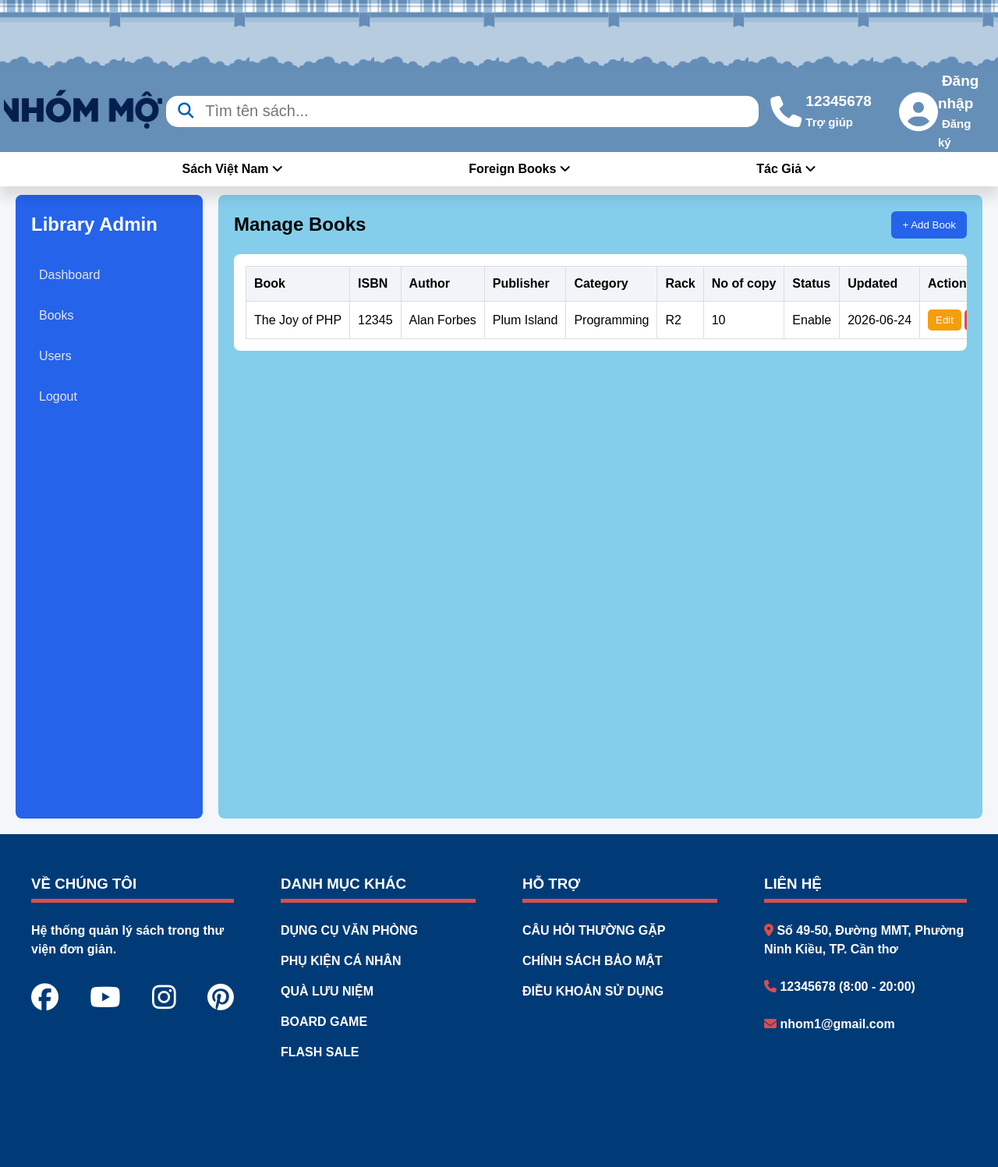
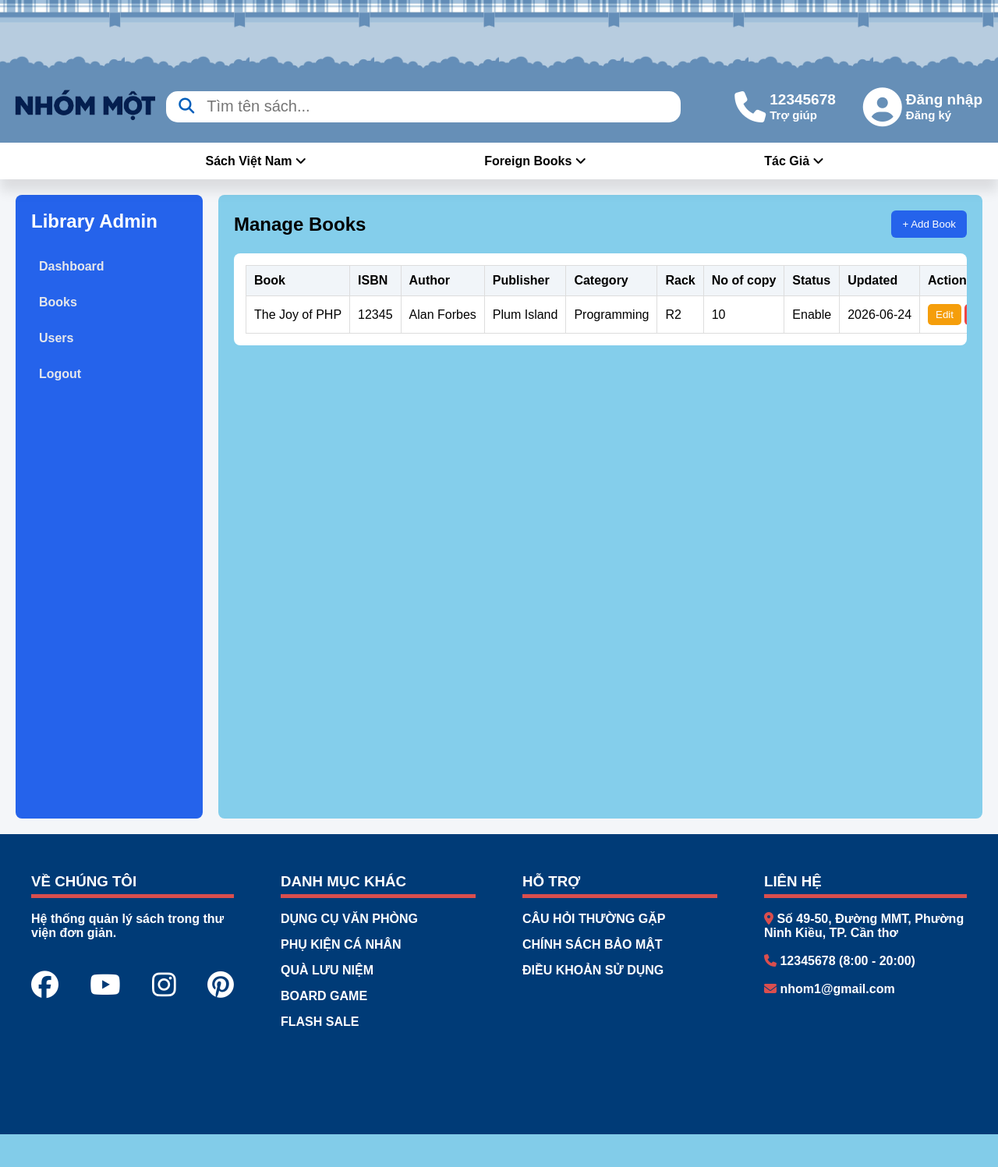
Before and after one commit to NguyenPhuocTruong/LTWeb_Nhom1_QuanLyThuVien, a PHP site: page /admin/books.php in a window 1280 px wide. Shown: the whole page at 78% size. After the commit the page ends 1455 px from the top, so only its background shows below. Run offline with PHP 8.4, Linux system fonts and the light colour scheme; some libraries are stand-ins or nearby versions.

Commit message:
fix conflic css

```diff
--- a/admin/books.php
+++ b/admin/books.php
@@ -3,18 +3,17 @@
 
 <head>
     <title>Books</title>
-    <link rel="stylesheet" href="../assets/css/reset.css">
 
-    <link rel="stylesheet" href="../assets/css/header.css">
-    <link rel="stylesheet" href="../assets/css/footer.css">
+    <link rel="stylesheet" href="../index.css">
+    <!-- <link rel="stylesheet" href="../assets_admin/css/reset.css"> -->
 
-    <link rel="stylesheet" href="../assets/css/sidebar.css">
-    <link rel="stylesheet" href="../assets/css/books.css">
+    <link rel="stylesheet" href="../assets_admin/css/sidebar.css">
+    <link rel="stylesheet" href="../assets_admin/css/books.css">
 
     <script src="https://kit.fontawesome.com/67ecaf9947.js" crossorigin="anonymous"></script>
 </head>
 
-<body>
+<body class="admin-body">
 
     <?php include "../header.php"; ?>
 
--- a/admin/sidebar.php
+++ b/admin/sidebar.php
@@ -1,6 +1,6 @@
 <div class="sidebar">
 
-    <div class="logo">
+    <div class="admin-logo">
         Library Admin
     </div>
 
--- a/assets/css/header.css
+++ /dev/null
@@ -1,173 +0,0 @@
-/* ===================================== Header ============================================ */
-div.upper_header {
-  height: 90px;
-  grid-area: upper_header;
-  background-image: url("../../images/sky4.jpg");
-  background-size: contain;
-}
-
-div.lower_header {
-  height: 140px;
-  position: -webkit-sticky;
-  position: sticky;
-  top: 0;
-  grid-area: lower_header;
-  display: grid;
-  grid-template-columns: 1fr 5fr;
-  grid-template-rows: 2fr 1fr;
-  grid-template-areas:
-    "logo search"
-    "catalogue catalogue";
-  background-color: rgb(102, 143, 183);
-  z-index: 10;
-}
-
-/* Scope logo vào header để không đè .logo của sidebar */
-div.lower_header .logo {
-  grid-area: logo;
-  background-image: url("../../images/logo_text_only_bolder (1).png");
-  background-size: 250px;
-  background-repeat: no-repeat;
-  background-position: center;
-  width: 100%;
-  height: 100%;
-}
-
-div.lower_header a {
-  margin: 5px;
-  text-decoration: none;
-  color: black;
-  font-weight: 550;
-}
-
-div.lower_header div.search {
-  grid-area: search;
-  display: flex;
-  flex-direction: row;
-  align-items: center;
-}
-
-/* Scope input search vào header để không ảnh hưởng form trang khác */
-div.lower_header input[type="search"] {
-  margin: auto 10px;
-  font-size: 20px;
-  font-weight: 500;
-  height: 40px;
-  width: 700px;
-  outline: 0;
-  border: 0;
-  border-radius: 10px;
-}
-
-div.search div.search_bar {
-  display: flex;
-  flex-direction: row;
-  justify-content: center;
-  align-items: center;
-  background-color: white;
-  border-radius: 15px;
-}
-
-.search_button {
-  width: 30px;
-  margin-left: 10px;
-  background-color: white;
-  border: 0;
-  font-size: 20px;
-  color: rgb(0, 94, 187);
-  border-radius: 10px;
-  cursor: pointer;
-}
-
-div.login_container {
-  display: flex;
-  flex-direction: row;
-  width: 100%;
-  height: 100%;
-  align-items: center;
-  justify-content: right;
-}
-
-div.login {
-  display: flex;
-  flex-direction: row;
-  align-items: center;
-  border-radius: 20px;
-  height: 90%;
-  margin: auto 15px;
-  color: white;
-}
-
-div.login:hover {
-  background-color: rgb(119, 165, 212);
-}
-
-div.login div a {
-  color: white;
-}
-
-div.login div a:hover {
-  cursor: pointer;
-  color: rgb(74, 102, 131);
-}
-
-div.lower_header div.catalogue {
-  grid-area: catalogue;
-  font-family: Arial, Helvetica, sans-serif;
-  display: grid;
-  grid-template-columns: repeat(auto-fit, minmax(250px, 1fr));
-  box-shadow: 0px 15px 15px 0px rgba(0, 0, 0, 0.1);
-  background-color: white;
-}
-
-div.lower_header div.catalogue ul {
-  width: 100%;
-  display: flex;
-  flex-direction: row;
-  align-items: center;
-  justify-content: space-evenly;
-  padding: 0;
-  margin: 0;
-  list-style: none;
-}
-
-div.lower_header div.catalogue li {
-  display: flex;
-  flex-direction: row;
-  align-items: center;
-  justify-content: center;
-  height: 44px;
-}
-
-.dropdown_content {
-  opacity: 0;
-  overflow: hidden;
-  position: absolute;
-  min-width: 500px;
-  max-height: 0;
-  background-color: white;
-  margin-top: 220px;
-  box-shadow: 0px 15px 15px 0px rgba(0, 0, 0, 0.1);
-  border-radius: 5px;
-  transform: translateY(10px);
-  transition: all ease 0.2s;
-  z-index: 20;
-}
-
-.dropdown_content a {
-  display: block;
-  transform: translate(-5px, 0);
-  transition: linear 0.1s;
-  padding: 5px;
-}
-
-.dropdown_content a:hover {
-  background-color: #f1f1f1;
-  transform: translate(0, 0);
-}
-
-.dropdown:hover .dropdown_content {
-  max-height: 500px;
-  opacity: 1;
-  transform: translateY(0);
-}
--- a/assets/css/reset.css
+++ /dev/null
@@ -1,92 +0,0 @@
-/* RESET CSS TOÀN BỘ PROJECT */
-
-* {
-  margin: 0;
-  padding: 0;
-  box-sizing: border-box;
-}
-
-html {
-  font-size: 16px;
-  scroll-behavior: smooth;
-}
-
-body {
-  margin: 0;
-  padding: 0;
-  font-family: Arial, Helvetica, sans-serif;
-  background: #fff;
-  color: #000;
-  line-height: 1.5;
-}
-
-/* Reset text */
-h1,
-h2,
-h3,
-h4,
-h5,
-h6,
-p {
-  margin: 0;
-  padding: 0;
-}
-
-/* Reset list */
-ul,
-ol {
-  list-style: none;
-  margin: 0;
-  padding: 0;
-}
-
-/* Reset link */
-a {
-  text-decoration: none;
-  color: inherit;
-}
-
-/* Reset image */
-img {
-  max-width: 100%;
-  display: block;
-}
-
-/* Reset button, input */
-button,
-input,
-select,
-textarea {
-  font-family: inherit;
-  outline: none;
-}
-
-button {
-  border: none;
-  cursor: pointer;
-  background: none;
-}
-
-/* Reset table */
-table {
-  border-collapse: collapse;
-  border-spacing: 0;
-}
-
-th,
-td {
-  padding: 0;
-}
-
-/* Reset form */
-input,
-textarea,
-select {
-  border: none;
-}
-
-/* Reset strong */
-strong,
-b {
-  font-weight: bold;
-}
--- a/assets/css/books.css
+++ b/assets_admin/css/books.css
@@ -1,3 +1,17 @@
+.books-page .books-content {
+  margin: 0;
+  width: auto;
+  border: none;
+  grid-area: auto;
+  display: block;
+  justify-content: initial;
+  align-items: initial;
+}
+body.admin-body {
+  display: block;
+  width: 100%;
+  background: #f4f6f9;
+}
 .books-page {
   background: #f4f6f9;
   padding: 20px;
--- a/assets/css/sidebar.css
+++ b/assets_admin/css/sidebar.css
@@ -9,13 +9,7 @@
 }
 
 /* Fix lỗi bị header.css đè class .logo */
-.sidebar .logo {
-  background: none;
-  background-image: none;
-  grid-area: auto;
-  width: auto;
-  height: auto;
-
+.sidebar .admin-logo {
   font-size: 24px;
   font-weight: bold;
   margin-bottom: 25px;
--- a/index.css
+++ b/index.css
@@ -1,13 +1,257 @@
-/* ===================================== Main ============================================ */
+/* =====================================General============================================ */
+* {
+  box-sizing: border-box;
+  margin: 0;
+  font-family: Arial, Helvetica, sans-serif;
+}
+
+body {
+  width: 100%;
+  margin: 0 auto;
+  background-color: whitesmoke;
+  display: grid;
+  grid-template-rows: auto auto 3fr auto;
+  grid-auto-flow: row;
+  gap: 0px 0px;
+  grid-template-areas:
+    "upper_header"
+    "lower_header"
+    "main"
+    "footer";
+}
+
+a {
+  text-decoration: none;
+  color: black;
+  font-weight: 550;
+}
+
+/* =====================================Header============================================ */
+div.upper_header {
+  height: 90px;
+  grid-area: upper_header;
+  /* border: 2px dashed red; */
+  background-image: url("./images/sky4.jpg");
+  background-size: contain;
+  z-index: 1;
+}
+
+div.lower_header {
+  height: 140px;
+  position: -webkit-sticky;
+  position: sticky;
+  top: 0;
+  grid-area: lower_header;
+  /* border: 2px dashed black; */
+  display: grid;
+  grid-template-columns: 1fr 5fr;
+  grid-template-rows: 2fr 1fr;
+  grid-template-areas:
+    "logo search"
+    "catalogue catalogue";
+  background-color: rgb(102, 143, 183);
+  z-index: 1;
+}
+
+.logo {
+  grid-area: logo;
+  /* border: 2px dashed black; */
+  background-image: url("./images/logo_text_only_bolder\ \(1\).png");
+  background-size: 195px;
+  background-repeat: no-repeat;
+  background-position: center;
+  width: 100%;
+  height: 100%;
+}
+
+div.lower_header a {
+  margin: 5px;
+}
+
+div.lower_header div.search {
+  grid-area: search;
+  /* border: 2px dashed black; */
+  display: flex;
+  flex-direction: row;
+  align-items: center;
+}
+
+input[type="search"] {
+  margin: auto 10px;
+  font-size: 20px;
+  font-weight: 500;
+  height: 40px;
+  width: 600px;
+  outline: 0;
+  border: 0;
+  border-radius: 10px;
+}
+
+div.search div.search_bar {
+  display: flex;
+  flex-direction: row;
+  justify-content: center;
+  align-items: center;
+  background-color: white;
+  border-radius: 15px;
+  /* border: 2px solid red; */
+}
+
+.search_button {
+  width: 30px;
+  margin-left: 10px;
+  background-color: white;
+  border: 0;
+  font-size: 20px;
+  color: rgb(0, 94, 187);
+  border-radius: 10px;
+  cursor: pointer;
+}
+
+div.login_container {
+  /* border: 2px solid red; */
+  display: flex;
+  flex-direction: row;
+  width: 100%;
+  height: 100%;
+  align-items: center;
+  justify-content: right;
+}
+
+div.login {
+  display: flex;
+  flex-direction: row;
+  align-items: center;
+  border-radius: 20px;
+  height: 90%;
+  margin: auto 15px;
+  color: white;
+}
+
+div.login:hover {
+  background-color: rgb(119, 165, 212);
+}
+
+div.login div a:hover {
+  cursor: pointer;
+  color: rgb(74, 102, 131);
+}
+
+div.login div a {
+  color: white;
+}
+
+div.lower_header div.catalogue {
+  grid-area: catalogue;
+  /* border: 2px solid red; */
+  display: grid;
+  grid-template-columns: repeat(auto-fit, minmax(250px, 1fr));
+  box-shadow: 0px 15px 15px 0px rgba(0, 0, 0, 0.1);
+  background-color: white;
+}
+
+div.catalogue ul {
+  width: 100%;
+  display: flex;
+  flex-direction: row;
+  align-items: center;
+  justify-content: space-evenly;
+  /* border: 3px blue solid; */
+}
+
+li {
+  display: flex;
+  flex-direction: row;
+  align-items: center;
+  justify-content: center;
+  /* border: 3px red solid; */
+  height: 44px;
+}
+
+.dropdown_content {
+  opacity: 0;
+  overflow: hidden;
+  position: absolute;
+  min-width: 500px;
+  max-height: 0;
+  background-color: white;
+  margin-top: 220px;
+  box-shadow: 0px 15px 15px 0px rgba(0, 0, 0, 0.1);
+  border-radius: 5px;
+  transform: translateY(10px);
+  transition: all ease 0.2s;
+  z-index: 1;
+}
+
+.dropdown_content a {
+  display: block;
+  transform: translate(-5px, 0);
+  transition: linear 0.1s;
+  padding: 5px;
+}
+
+.dropdown_content a:hover {
+  background-color: #f1f1f1;
+  transform: translate(0, 0);
+}
+
+.dropdown:hover .dropdown_content {
+  max-height: 500px;
+  opacity: 1;
+  transform: translateY(0);
+}
+
+/* =====================================Main============================================ */
 main {
   margin: 10px auto;
   width: 95%;
   grid-area: main;
   border: 3px blue solid;
+}
+
+/* =====================================Footer============================================ */
+footer {
+  grid-area: footer;
+  /* border: 3px black solid; */
   display: flex;
-  flex-direction: column;
-  justify-content: center;
+  flex-direction: row;
+  align-items: start;
+  justify-content: space-evenly;
+  background-color: rgb(0, 59, 119);
+  color: white;
+}
+
+.footer_column {
+  margin-top: 30px;
+  margin-bottom: 100px;
+  max-width: 300px;
+  padding: 20px;
+  display: grid;
+  grid-template-columns: repeat(auto-fit, minmax(250px, 1fr));
+}
+
+.footer_column a {
+  color: white;
+  margin-bottom: 15px;
+}
+
+.footer_column div {
+  border-bottom: 5px rgb(218, 78, 78) solid;
+  padding-bottom: 5px;
+}
+
+div.social_media_container {
+  margin-top: 20px;
+  border: none;
+  display: flex;
+  flex-direction: row;
   align-items: center;
+  justify-content: space-between;
+  font-size: 35px;
+}
+
+div.social_media_container a:hover {
+  color: dodgerblue;
 }
 
 .back_to_head_btn {
--- a/index.php
+++ b/index.php
@@ -5,10 +5,8 @@
     <meta charset="UTF-8">
     <meta name="viewport" content="width=device-width, initial-scale=1.0">
     <title>Library</title>
-    <link rel="stylesheet" href="assets/css/reset.css">
+    <link rel="stylesheet" href="/assets_admin/css/reset.css">
     <link rel="stylesheet" href="index.css">
-    <link rel="stylesheet" href="assets/css/header.css">
-    <link rel="stylesheet" href="assets/css/footer.css">
     <script src="https://kit.fontawesome.com/67ecaf9947.js" crossorigin="anonymous"></script>
     <link rel="icon" type="image/vnd.microsoft.icon" href="/images/sky4.jpg">
 </head>
```
Also changed, not shown: assets/css/footer.css (deleted, +0 -44 lines), assets_admin/css/reset.css (added, +60 -0 lines), assets_admin/css/dashboard.css (added).
